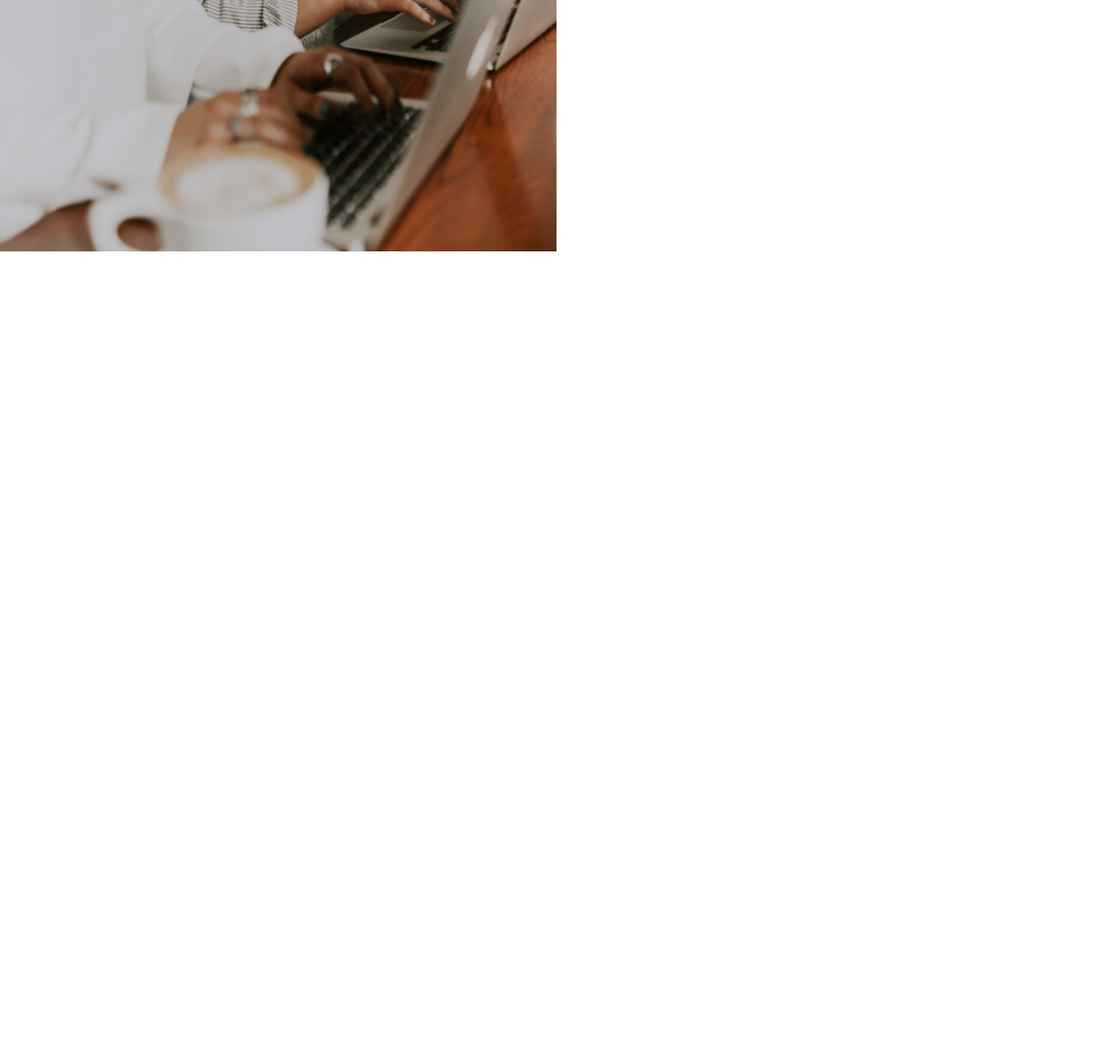
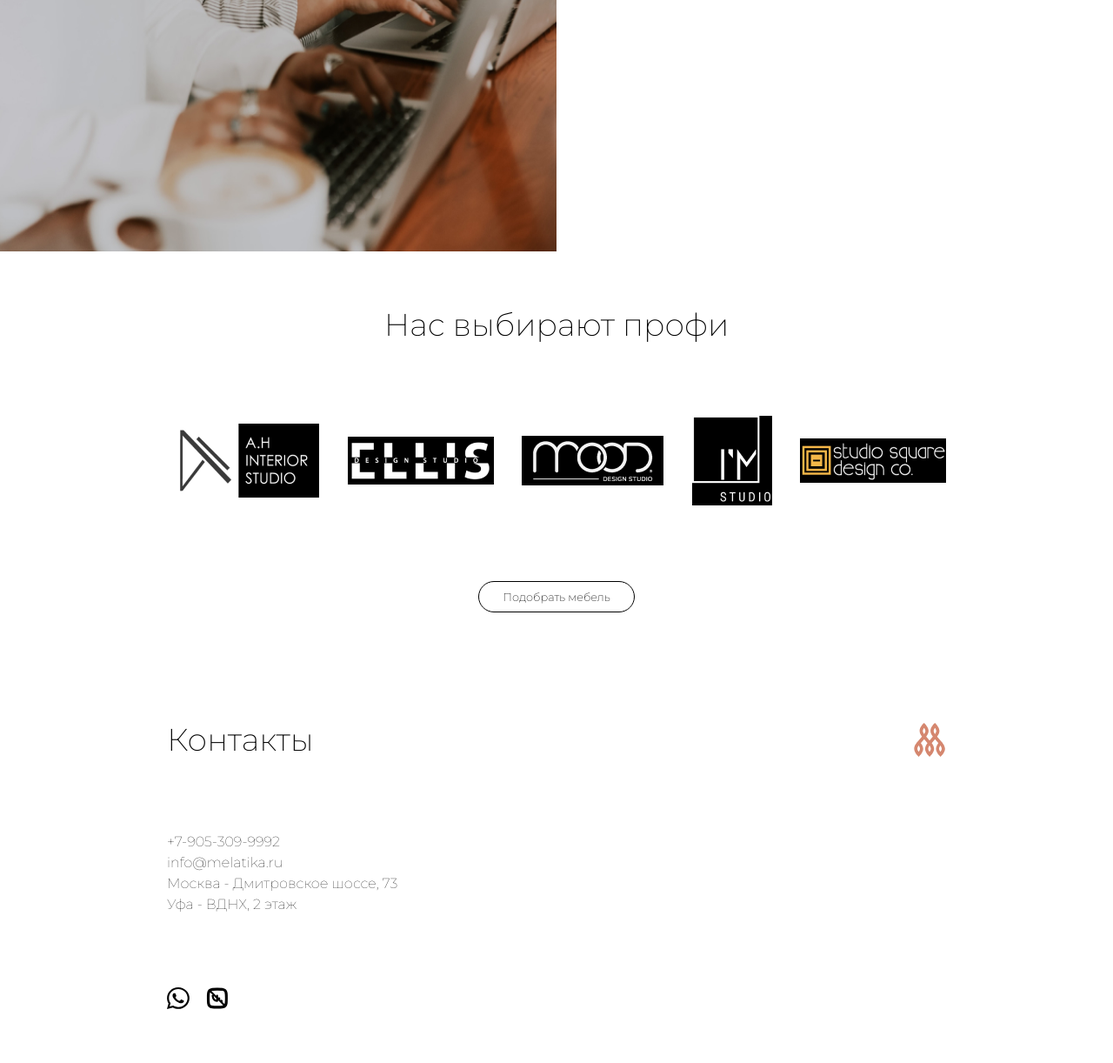
Before and after one commit to Juneiak/melatika-gatsby, a Gatsby site: page / in a window 1280 px wide. Shown: the part 2879-4101 px from the top of the page at 87% size. Before the commit the page ends 3168 px from the top, so only its background shows below. Built offline with nearby package versions, Linux system fonts and the light colour scheme; Gatsby itself is replaced by a stand-in of ours.

Commit message:
add articles

```diff
--- /dev/null
+++ b/src/components/atricle/atricle.module.css
@@ -0,0 +1,47 @@
+.article {
+  display: flex;
+  justify-content: center;
+  width: 100%;
+  height: 100%;
+
+}
+
+.content {
+  width: 100%;
+  height: 100%;
+  display: flex;
+}
+
+.isBig {
+
+}
+
+.inRow {
+
+}
+
+.isTurned {
+
+}
+
+.image {
+  height: 100%;
+  width: 100%;
+}
+
+.about {
+  height: 100%;
+  width: 100%;
+  display: flex;
+  align-items: center;
+  justify-content: center;
+  font-family: var(--font-basic);
+}
+
+.title {
+  font-size: var(font-size-middle);
+}
+
+.text {
+
+}
--- a/src/components/index-layout/index-layout.module.css
+++ b/src/components/index-layout/index-layout.module.css
@@ -3,6 +3,7 @@
   display: flex;
   justify-content: center;
   align-items: center;
+  flex-direction: column;
 }
 
 .logoContainer {
--- a/src/components/nav-menu/nav-menu.module.css
+++ b/src/components/nav-menu/nav-menu.module.css
@@ -24,6 +24,7 @@
 
 .navElementTitle {
   font-family: var(--font-basic);
-  font-size: var(--font-size-2);
+  font-size: var(--font-size-big);
   color: var(--color-white);
+  text-align: center;
 }
--- /dev/null
+++ b/src/components/sections/atricles/atricles.module.css
@@ -0,0 +1,22 @@
+.aboutUs {
+  width: 100vw;
+  height: 100vh;
+  display: flex;
+  justify-content: center;
+}
+
+.content {
+  height: 100%;
+  width: 100%;
+  display: grid;
+  grid-template-columns: 1fr 1fr;
+}
+
+.list {
+  display: grid;
+  grid-template-columns: repeat(4, 1fr);
+}
+
+.listElement {
+
+}
--- /dev/null
+++ b/src/components/sections/footer/footer.jsx
@@ -0,0 +1,26 @@
+import React from 'react';
+import * as styles from './footer.module.css';
+import Logo from '../../logo/logo';
+import Contacts from '../../contacts/contacts';
+
+const Footer = () => {
+
+  return (
+    <footer className={styles.footer}>
+      <div className={styles.content}>
+
+        <div className={styles.titleContainer}>
+          <h2 className={styles.title}>Контакты</h2>
+          <Logo />
+        </div>
+
+        <p className={styles.contacts}>
+          +7-905-309-9992<br/>info@melatika.ru<br/>Москва - Дмитровское шоссе, 73<br/>Уфа - ВДНХ, 2 этаж
+        </p>
+        <Contacts inRow={true} />
+      </div>
+    </footer>
+  )
+}
+
+export default Footer;
--- /dev/null
+++ b/src/components/sections/footer/footer.module.css
@@ -0,0 +1,38 @@
+.footer {
+  width: 100vw;
+  display: flex;
+  justify-content: center;
+  padding: 4.85vw 0;
+}
+
+.content {
+  height: 100%;
+  width: 70%;
+  display: flex;
+  align-items: flex-start;
+  flex-direction: column;
+
+  font-family: var(--font-basic);
+}
+
+.titleContainer {
+  display: flex;
+  justify-content: space-between;
+  align-items: center;
+  width: 100%;
+  margin-bottom: 6.5vw;
+  align-self: flex-start;
+}
+
+.title {
+  font-size: var(--font-size-big);
+  font-weight: 200;
+
+}
+
+.contacts {
+  font-size: var(--font-size-footer);
+  font-weight: 100;
+  margin-bottom: 6.5vw;
+  line-height: 1.5;
+}
--- a/src/components/sections/index.js
+++ b/src/components/sections/index.js
@@ -2,10 +2,14 @@ import Opening from "./opening/opening";
 import Catalog from "./catalog/catalog";
 import WeWillSelect from "./we-will-select/we-will-select";
 import AboutUs from "./about-us/about-us";
+import OurClients from './our-clients/our-clients';
+import Footer from "./footer/footer";
 
 export {
   Opening,
   Catalog,
   WeWillSelect,
   AboutUs,
+  OurClients,
+  Footer,
 }
--- /dev/null
+++ b/src/components/sections/our-clients/our-clients.jsx
@@ -0,0 +1,31 @@
+import React from 'react';
+import * as styles from './our-clients.module.css';
+import CallToActionButton from '../../call-to-action-button/call-to-action-button';
+import clientLogo1 from '../../../images/our-clients/client-1.png'
+import clientLogo2 from '../../../images/our-clients/client-2.png'
+import clientLogo3 from '../../../images/our-clients/client-3.png'
+import clientLogo4 from '../../../images/our-clients/client-4.png'
+import clientLogo5 from '../../../images/our-clients/client-5.png'
+
+const OurClients = ({ openPopupHanler }) => {
+  const clientsData = [ clientLogo1, clientLogo2, clientLogo3, clientLogo4, clientLogo5 ]
+  return (
+    <section className={styles.aboutUs}>
+      <div className={styles.content}>
+        <h2 className={styles.title}>Нас выбирают профи</h2>
+        <ul className={styles.list}>
+          {
+            clientsData.map((logo, index) => (
+              <li key={index} className={styles.listElement}>
+                <img src={logo} alt="лого компании" className={styles.logo} />
+              </li>
+            ))
+          }
+        </ul>
+        <CallToActionButton secondary={true} small={true} clickHandler={openPopupHanler} text='Подобрать мебель' />
+      </div>
+    </section>
+  )
+}
+
+export default OurClients;
--- /dev/null
+++ b/src/components/sections/our-clients/our-clients.module.css
@@ -0,0 +1,38 @@
+.aboutUs {
+  width: 100vw;
+  display: flex;
+  justify-content: center;
+  padding: 4.85vw 0;
+}
+
+.content {
+  height: 100%;
+  width: 100%;
+  display: flex;
+  flex-direction: column;
+  align-items: center;
+}
+
+
+.title {
+  font-family: var(--font-basic);
+  font-weight: 200;
+  font-size: var(--font-size-big);
+  margin-bottom: 6.5vw;
+}
+
+.list {
+  display: flex;
+  justify-content: space-between;
+  align-items: center;
+  width: 70%;
+  margin-bottom: 6.5vw;
+}
+
+.listElement {
+
+}
+
+.logo {
+  background-color: black;
+}
--- a/src/components/sections/we-will-select/we-will-select.module.css
+++ b/src/components/sections/we-will-select/we-will-select.module.css
@@ -30,7 +30,7 @@
 }
 
 .subtitle {
-  font-size: 1.4vw;
+  font-size: var(--font-size-small);
   font-weight: 100;
 
 }
--- a/src/pages/index.jsx
+++ b/src/pages/index.jsx
@@ -4,22 +4,25 @@ import {
   Catalog,
   WeWillSelect,
   AboutUs,
+  OurClients,
+  Footer,
 } from '../components/sections/index';
 
 import IndexLayout from "../components/index-layout/index-layout";
-import * as styles from '../styles/page-styles/index-page.css';
 
 const IndexPage = () => {
   const [ isFormPopupOpen, setIsFormPopupOpen ] = React.useState(false);
 
   return (
     <IndexLayout>
-      <main className={styles.main}>
+      <main style={{width: '100%', height: '100%'}}>
         <Opening />
         <Catalog />
         <WeWillSelect openPopupHanler={() => setIsFormPopupOpen(true)} />
         <AboutUs openPopupHanler={() => setIsFormPopupOpen(true)} />
+        <OurClients openPopupHanler={() => setIsFormPopupOpen(true)} />
       </main>
+      <Footer />
       {isFormPopupOpen && <div><h1>hello!</h1></div>}
     </IndexLayout>
 
--- a/src/styles/global.css
+++ b/src/styles/global.css
@@ -6,8 +6,8 @@
   --color-peach: #D5876F;
   --font-size-large: 4.1vw;
   --font-size-big: 2.8vw;
-  --font-size-middle: 3.5vw;
-  --font-size-small: 3vw;
+  --font-size-middle: 1.6vw;
+  --font-size-small: 1.4vw;
   --font-size-body: 1.15vw;
   --font-size-body-small: 0.8vw;
 }
--- a/src/styles/page-styles/index-page.css
+++ /dev/null
@@ -1,4 +0,0 @@
-.main {
-  width: 100%;
-  height: 100%;
-}
```
Also changed, not shown: src/components/atricle/atricle.jsx (added, +26 -0 lines), src/components/sections/atricles/atricles.jsx (added, +33 -0 lines), src/misc/data.js (added, +63 -0 lines).
